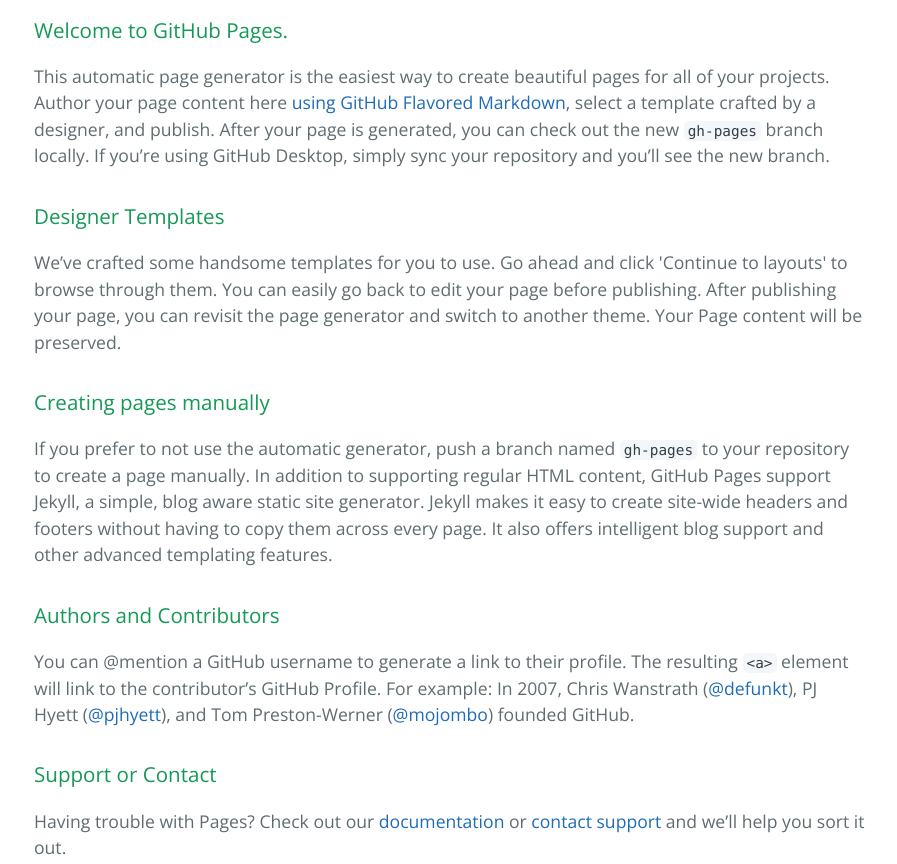
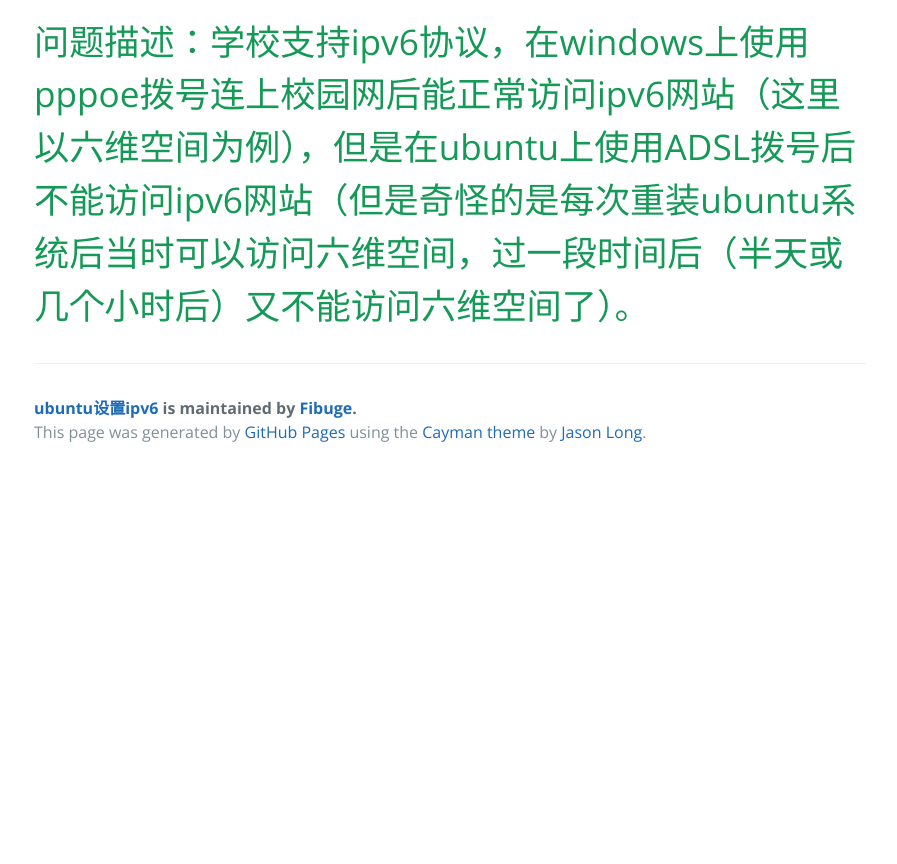
Before and after one commit to Fibuge/practice.blog, a plain HTML site: page index.html in a window 1280 px wide. Shown: the part 400-1264 px from the top of the page, without its empty margins (190-1087 px from the left). After the commit the page ends 876 px from the top, so only its background shows below. Drawn offline with nearby package versions, Linux system fonts and the light colour scheme.

```diff
--- a/index.html
+++ b/index.html
@@ -19,30 +19,8 @@
     </section>
 
     <section class="main-content">
-      <h3>
-<a id="welcome-to-github-pages" class="anchor" href="#welcome-to-github-pages" aria-hidden="true"><span aria-hidden="true" class="octicon octicon-link"></span></a>Welcome to GitHub Pages.</h3>
-
-<p>This automatic page generator is the easiest way to create beautiful pages for all of your projects. Author your page content here <a href="https://guides.github.com/features/mastering-markdown/">using GitHub Flavored Markdown</a>, select a template crafted by a designer, and publish. After your page is generated, you can check out the new <code>gh-pages</code> branch locally. If you’re using GitHub Desktop, simply sync your repository and you’ll see the new branch.</p>
-
-<h3>
-<a id="designer-templates" class="anchor" href="#designer-templates" aria-hidden="true"><span aria-hidden="true" class="octicon octicon-link"></span></a>Designer Templates</h3>
-
-<p>We’ve crafted some handsome templates for you to use. Go ahead and click 'Continue to layouts' to browse through them. You can easily go back to edit your page before publishing. After publishing your page, you can revisit the page generator and switch to another theme. Your Page content will be preserved.</p>
-
-<h3>
-<a id="creating-pages-manually" class="anchor" href="#creating-pages-manually" aria-hidden="true"><span aria-hidden="true" class="octicon octicon-link"></span></a>Creating pages manually</h3>
-
-<p>If you prefer to not use the automatic generator, push a branch named <code>gh-pages</code> to your repository to create a page manually. In addition to supporting regular HTML content, GitHub Pages support Jekyll, a simple, blog aware static site generator. Jekyll makes it easy to create site-wide headers and footers without having to copy them across every page. It also offers intelligent blog support and other advanced templating features.</p>
-
-<h3>
-<a id="authors-and-contributors" class="anchor" href="#authors-and-contributors" aria-hidden="true"><span aria-hidden="true" class="octicon octicon-link"></span></a>Authors and Contributors</h3>
-
-<p>You can @mention a GitHub username to generate a link to their profile. The resulting <code>&lt;a&gt;</code> element will link to the contributor’s GitHub Profile. For example: In 2007, Chris Wanstrath (<a href="https://github.com/defunkt" class="user-mention">@defunkt</a>), PJ Hyett (<a href="https://github.com/pjhyett" class="user-mention">@pjhyett</a>), and Tom Preston-Werner (<a href="https://github.com/mojombo" class="user-mention">@mojombo</a>) founded GitHub.</p>
-
-<h3>
-<a id="support-or-contact" class="anchor" href="#support-or-contact" aria-hidden="true"><span aria-hidden="true" class="octicon octicon-link"></span></a>Support or Contact</h3>
-
-<p>Having trouble with Pages? Check out our <a href="https://help.github.com/pages">documentation</a> or <a href="https://github.com/contact">contact support</a> and we’ll help you sort it out.</p>
+      <h1>
+<a id="问题描述学校支持ipv6协议在windows上使用pppoe拨号连上校园网后能正常访问ipv6网站这里以六维空间为例但是在ubuntu上使用adsl拨号后不能访问ipv6网站但是奇怪的是每次重装ubuntu系统后当时可以访问六维空间过一段时间后半天或几个小时后又不能访问六维空间了" class="anchor" href="#%E9%97%AE%E9%A2%98%E6%8F%8F%E8%BF%B0%E5%AD%A6%E6%A0%A1%E6%94%AF%E6%8C%81ipv6%E5%8D%8F%E8%AE%AE%E5%9C%A8windows%E4%B8%8A%E4%BD%BF%E7%94%A8pppoe%E6%8B%A8%E5%8F%B7%E8%BF%9E%E4%B8%8A%E6%A0%A1%E5%9B%AD%E7%BD%91%E5%90%8E%E8%83%BD%E6%AD%A3%E5%B8%B8%E8%AE%BF%E9%97%AEipv6%E7%BD%91%E7%AB%99%E8%BF%99%E9%87%8C%E4%BB%A5%E5%85%AD%E7%BB%B4%E7%A9%BA%E9%97%B4%E4%B8%BA%E4%BE%8B%E4%BD%86%E6%98%AF%E5%9C%A8ubuntu%E4%B8%8A%E4%BD%BF%E7%94%A8adsl%E6%8B%A8%E5%8F%B7%E5%90%8E%E4%B8%8D%E8%83%BD%E8%AE%BF%E9%97%AEipv6%E7%BD%91%E7%AB%99%E4%BD%86%E6%98%AF%E5%A5%87%E6%80%AA%E7%9A%84%E6%98%AF%E6%AF%8F%E6%AC%A1%E9%87%8D%E8%A3%85ubuntu%E7%B3%BB%E7%BB%9F%E5%90%8E%E5%BD%93%E6%97%B6%E5%8F%AF%E4%BB%A5%E8%AE%BF%E9%97%AE%E5%85%AD%E7%BB%B4%E7%A9%BA%E9%97%B4%E8%BF%87%E4%B8%80%E6%AE%B5%E6%97%B6%E9%97%B4%E5%90%8E%E5%8D%8A%E5%A4%A9%E6%88%96%E5%87%A0%E4%B8%AA%E5%B0%8F%E6%97%B6%E5%90%8E%E5%8F%88%E4%B8%8D%E8%83%BD%E8%AE%BF%E9%97%AE%E5%85%AD%E7%BB%B4%E7%A9%BA%E9%97%B4%E4%BA%86" aria-hidden="true"><span aria-hidden="true" class="octicon octicon-link"></span></a>问题描述：学校支持ipv6协议，在windows上使用pppoe拨号连上校园网后能正常访问ipv6网站（这里以六维空间为例），但是在ubuntu上使用ADSL拨号后不能访问ipv6网站（但是奇怪的是每次重装ubuntu系统后当时可以访问六维空间，过一段时间后（半天或几个小时后）又不能访问六维空间了）。</h1>
 
       <footer class="site-footer">
         <span class="site-footer-owner"><a href="https://github.com/Fibuge/practice.blog">ubuntu设置ipv6</a> is maintained by <a href="https://github.com/Fibuge">Fibuge</a>.</span>
```
Also changed, not shown: params.json (+1 -1 lines).
